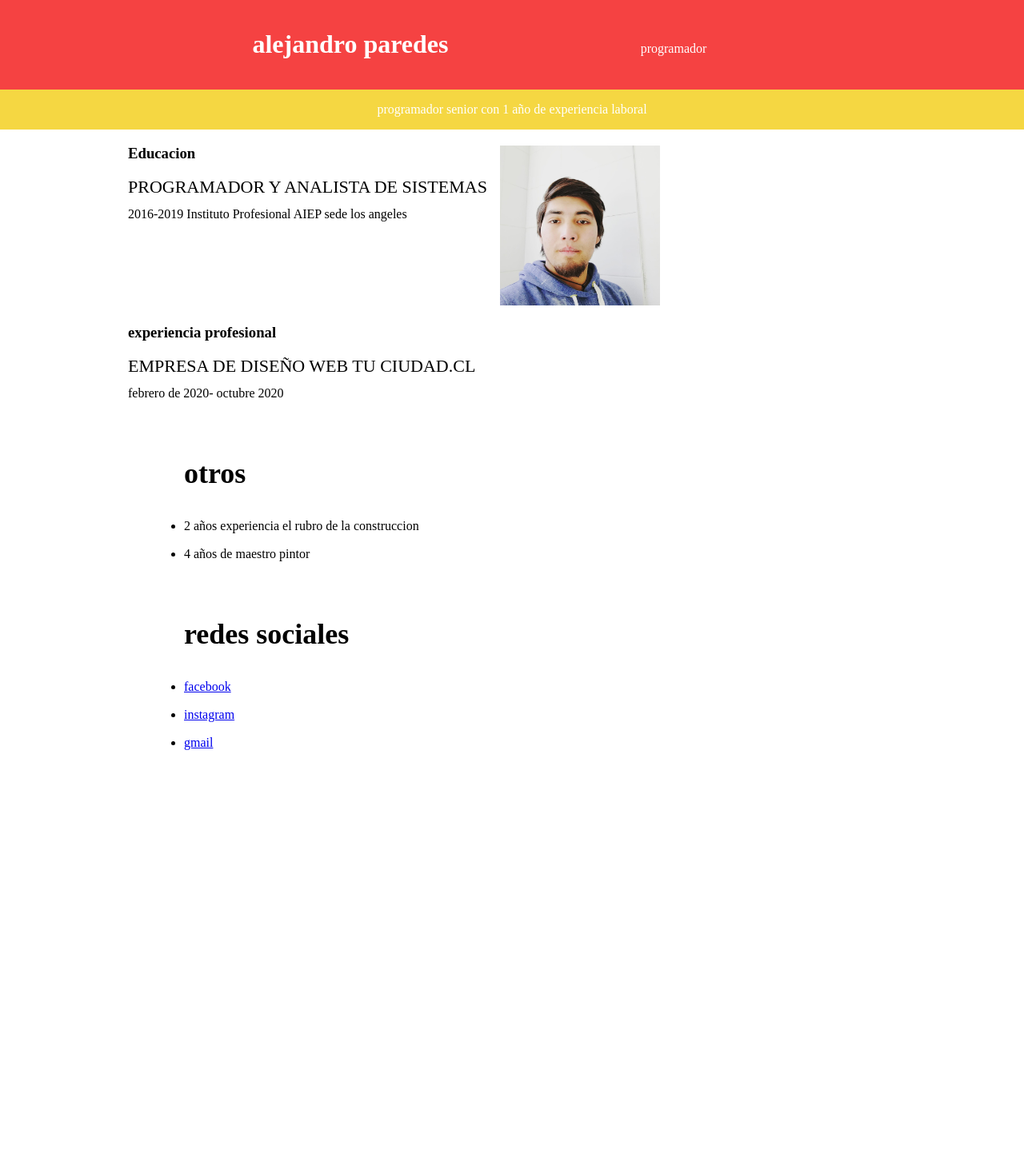
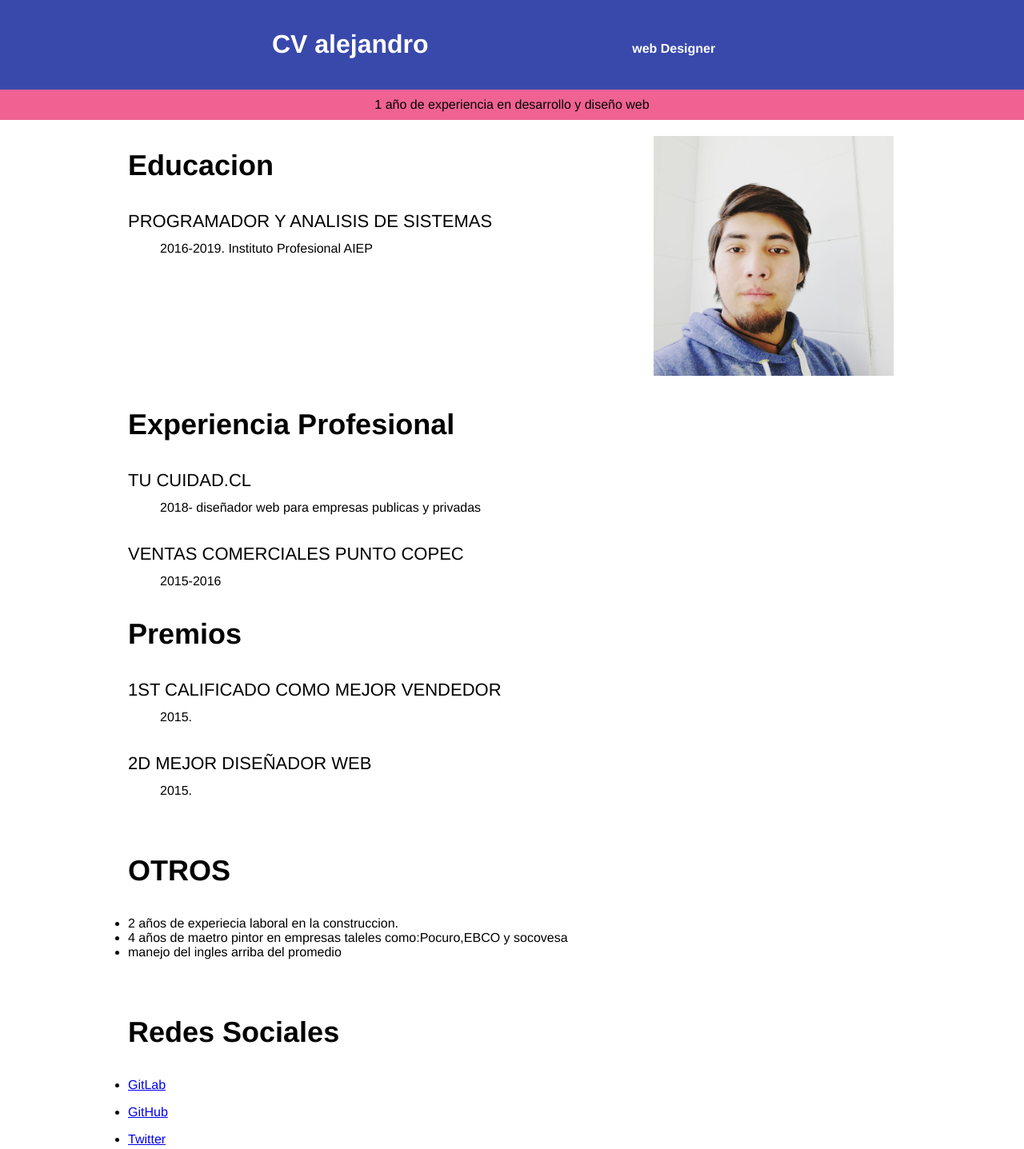
Before and after one commit to mrsalejandro/mrsalejandro.github.com, a plain HTML site: page cv/index.html in a window 1280 px wide. Shown: the whole page at 80% size. Before the commit the page ends 1008 px from the top, so only its background shows below. Drawn offline with Linux system fonts and the light colour scheme.

Commit message:
Update index.html

```diff
--- a/cv/index.html
+++ b/cv/index.html
@@ -1,62 +1,86 @@
 <!DOCTYPE html>
 <html>
+
 <head>
-    <title>cv de alejandro paredes</title>
-  <meta charset="utf-8">
-<meta name="description" content="alejandro es un programador senior">
+    <meta charset="UTF-8" />
+    <title>CV de alejandro</title>
 </head>
-  <body style="font=family: Helvetica, Arial, sans-serif; margin: 0;">
-<header style="background-color:#f54242;color:white;text-align:center; padding:16px;">
 
-  <h1 style="display:inline-block;width:400px;font-weight:bold;">alejandro paredes</h1>
-  <p style="display:inline-block;width:400px;font-weight:210;">programador</p>
+<body style="font-family: Helvetica, Arial, sans-serif; margin: 0">
+    <header style="background-color: #3949ab;color: white;text-align: center;padding: 16px;">
+        <h1 style="display: inline-block; width: 400px; font-weight: 700">CV alejandro</h1>
+        <p style="display: inline-block; width: 400px; font-weight: 700">web Designer</p>
     </header>
-<div style="background-color:#f5d742;color:white;text-align:center;padding:16px;">
-  programador senior con 1 año de experiencia laboral
+    <div style="background-color: #f06292;color: black;text-align: center;padding: 10px;">
+      1 año de experiencia en desarrollo y diseño web
     </div>
     <section>
-  <div style="width:960px;margin-right:auto;margin-left:auto;">
-<div style="display:inline-block;width:48%;vertical-align:top;">
-    <h3 style="font-size_36px;font-weight:700;">Educacion</h3>
+        <div style="width: 960px; margin-right:auto;margin-left:auto">
+            <div>
+                <div>
+                    <div style="display:inline-block;width:68%;vertical-align:top;">
+                        <h3 style="font-size: 36px; font-weight: 700">Educacion</h3>
                         <div>
                             <dl>
-      <dt style="font-size:22px;text-transform:uppercase;margin-bottom:12px;margin-top:16px;">Programador y analista de sistemas</dt>
-      <dd style="margin:0;">2016-2019 Instituto Profesional AIEP sede los angeles</dd>
+                                <dt style="font-size:22px;text-transform:uppercase;margin-bottom:12px;margin-top:36px;">programador y analisis de sistemas
+                                   </dt>
+                                <dd>2016-2019. Instituto Profesional AIEP</dd>
                               </dl>
+                        </div>
+                    </div>
+                    <div style="display:inline-block;width:30%;margin-top:20px;">
+                        <img src="foto.jpg" width="300">
+                    </div>
+                </div>
+                <div style="margin: top 70px;">
+                    <div >
+                        <h3 style="font-size: 36px; font-weight: 700"> Experiencia Profesional</h3>
+                        <div>
+                        <dl>
+                            <dt style="font-size: 22px;text-transform: uppercase;margin-bottom:12px;margin-top:36px;">tu cuidad.cl</dt>
+                            <dd>2018- diseñador web para empresas publicas y privadas</dd>
+                            <dt style="font-size: 22px;text-transform: uppercase;margin-bottom:12px;margin-top:36px;">ventas comerciales punto copec</dd>
+                            <dd>2015-2016  </dd>
+                            </dl>
+                        </div>
+                    </div>
+                    <div style="margin: top 70px;">
+                        <div >
+                            <h3 style="font-size: 36px; font-weight: 700">Premios</h3>
+                            <div>
+                                <dl>
+                                    <dt style="font-size: 22px;text-transform: uppercase;margin-bottom:12px;margin-top:36px;">1ST CALIFICADO COMO MEJOR VENDEDOR </dt>
+                                    <dd>2015.</dd>
+                                    <dt style="font-size: 22px;text-transform: uppercase;margin-bottom:12px;margin-top:36px;">2D MEJOR DISEÑADOR WEB</dd>
+                                    <dd>2015.</dd>
+                                </dl>
+                            </div>
+                        </div>
+                         <div style="margin-top: 70px">
+                            <h3 style="font-size:36px;font-weight: 700">OTROS</h3>
+                            <ul style="margin-top:12px;padding:0px">
+                                <li>2 años de experiecia laboral en la construccion.</li>
+                                <li>4 años de maetro pintor en empresas taleles como:Pocuro,EBCO y socovesa</li>
+                                <li>manejo del ingles arriba del promedio</li>
+                            </ul>
+                        </div>
+                        <div style="margin-top: 70px">
+                            <h3 style="font-size: 36px;font-weight:700">Redes Sociales</h3>
+                            <ul style="margin-top:12px;padding:0">
+                                <li style="margin-top: 16px">
+                                    <a href="https://gitlab.com/edwincaipa" target="_blank">GitLab</a>
+                                </li>
+                                <li style="margin-top: 16px">
+                                    <a href="https://github.com/edwincaipa" target="_blank">GitHub</a>
+                                </li>
+                                <li style="margin-top: 16px">
+                                    <a href="https://twitter.com/EdwinCaipa" target="_blank">Twitter</a>
+                                </li>
+                            </ul>
                         </div>
 
                 </div>
-<div style="display:inline-block;width:40%;margin-top:20px;">
-  <img src="foto.jpg" width="200">
-</div>
-
-<div>
-  <h3 style="font-size_36px;font-weight:700;">experiencia profesional</h3>
-<div>
-  <dl>
-    <dt style="font-size:22px;text-transform:uppercase;margin-bottom:12px;margin-top:16px;">empresa de diseño web tu ciudad.cl</dt>
-    <dd style="margin:0;">febrero de 2020- octubre 2020 </dd>
-
-  </dl>
-</div>
-<div style="margin:70px;">
-  <h3 style="font-size:36px;fontweight:700;">otros</h3>
-  <ul style="margin-top:17px;padding:0px">
-    <li style="margin-top:17px">2 años experiencia el rubro de la construccion</li>
-    <li style="margin-top:17px">4 años de maestro pintor</li>
-  </ul>
-</div>
-<div style="margin:70px;">
-  <h3 style="font-size:36px;fontweight:700;">redes sociales</h3>
-  <ul style="margin-top:17px;padding:0px">
-    <li style="margin-top:17px"><a href="https://www.facebook.com" target="_blank">facebook</a></li>
-
-    <li style="margin-top:17px"><a href="https://www.instagram.com/"target="_blank">instagram</a></li>
-    <li style="margin-top:17px"><a href="https://mail.google.com/janitobueno10@gmail.com/"target="_blank">gmail</a></li>
-  </ul>
-</div>
-</div>
-  </div>
     </section>
 </body>
+
 </html>
```
Lines whose indentation alone changed are shown as unchanged.
